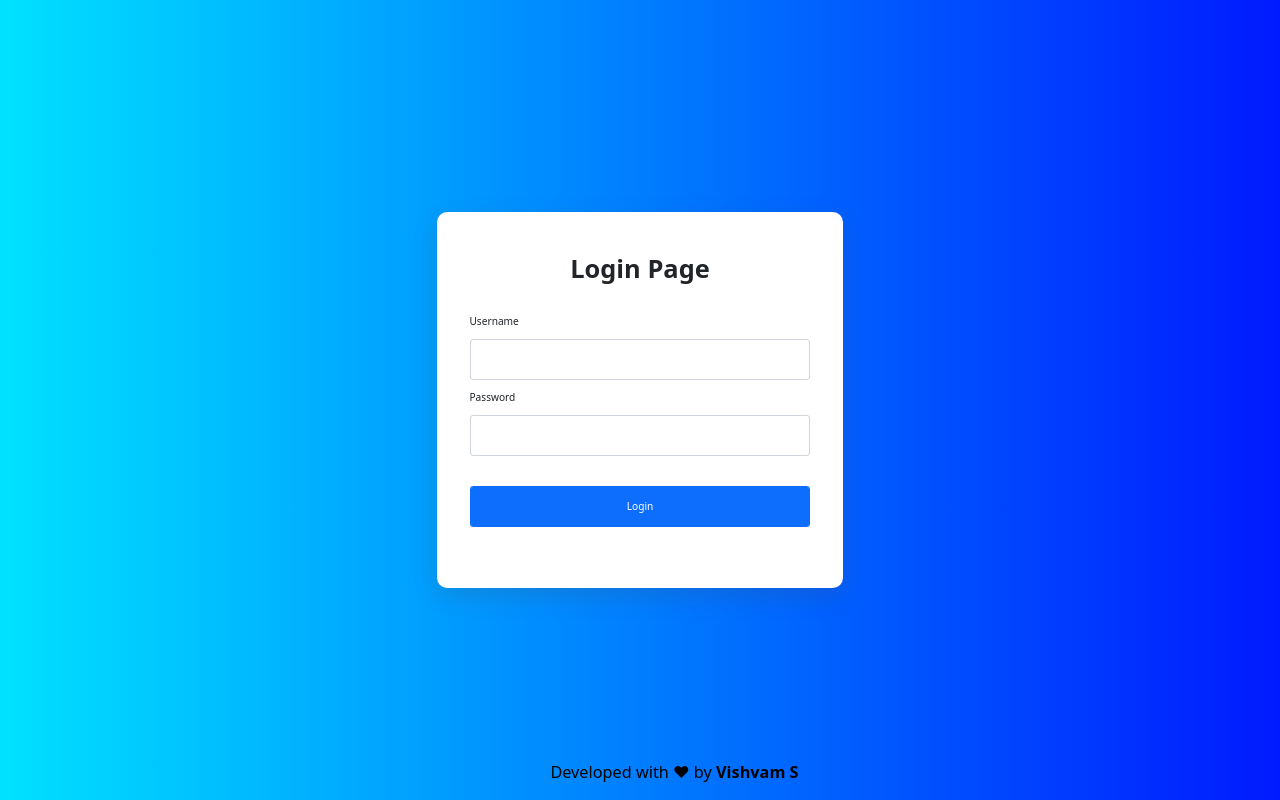
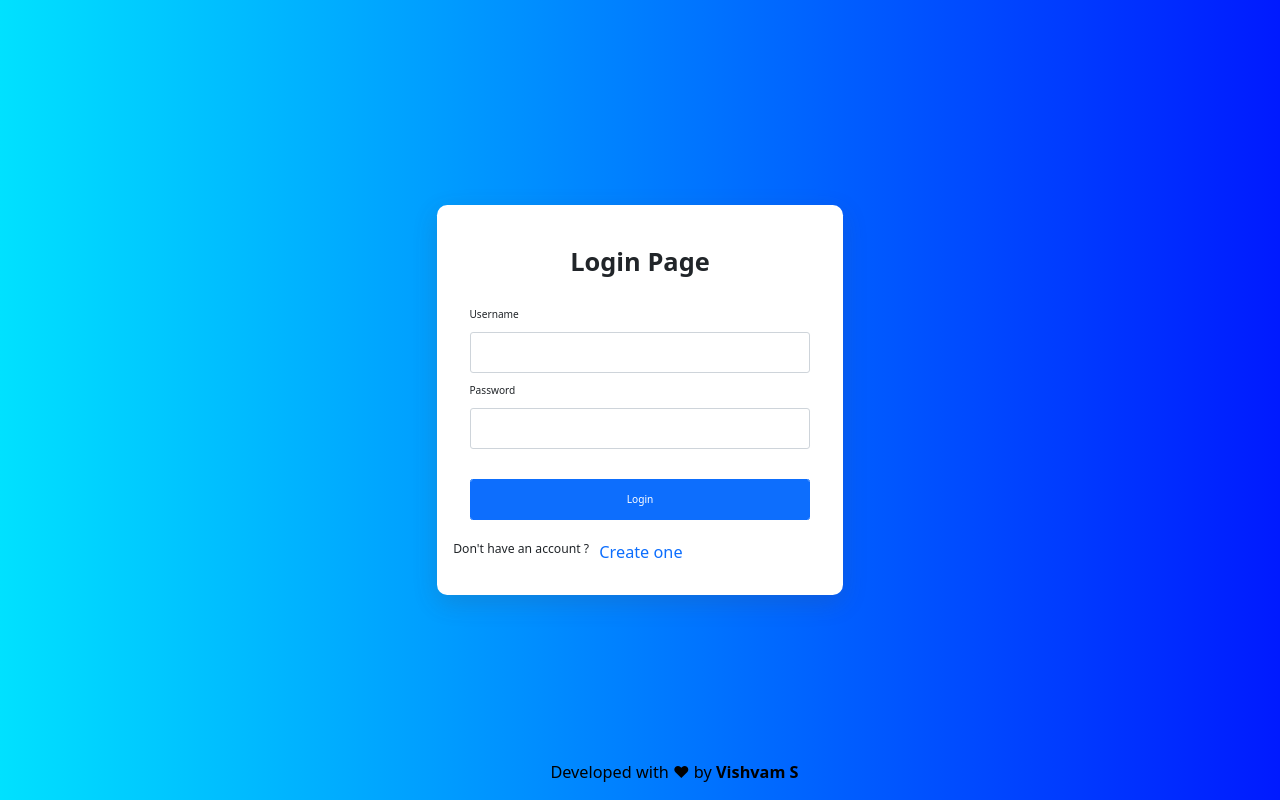
Before and after one commit to Vishvam10/Brainstorm, a Flask app: page /login in a window 1280 px wide. Run offline with Flask 2, Linux system fonts and the light colour scheme.

Commit message:
Added navigation in login page

```diff
--- a/templates/login.html
+++ b/templates/login.html
@@ -17,6 +17,10 @@
                     <div class="row mb-3 mt-5">
                         <input type="submit" name="submit" value="Login" class="form-control form-control-lg btn btn-primary">
                     </div>
+                    <div style="margin: 2rem 0rem -2rem -6.6rem; display: flex; flex-direction: row; justify-content: center; width: 100%; font-size: 1.2rem;">
+                        <p style="margin: 0rem 2rem 0rem -1rem;">Don't have an account ?  </p>
+                        <a href="/create-account" style="margin: 0rem 0rem 0rem -1rem;">Create one</a>
+                    </div>
                 </form>
             </div>
         </div>
```
